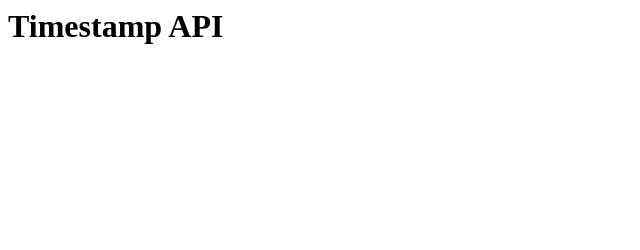
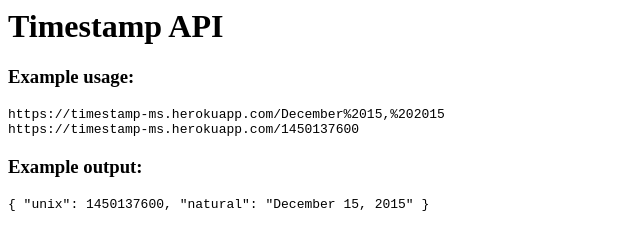
Before and after one commit to amzubair/timestamp-api, a website: page public/index.html in a window 1280 px wide. Shown: the whole page, without its empty margins (0-640 px from the left). Drawn offline with Linux system fonts and the light colour scheme.

Commit message:
modify index.html to include api usage documentation

```diff
--- a/public/index.html
+++ b/public/index.html
@@ -6,6 +6,16 @@
 <body>
 
     <h1>Timestamp API</h1>
+    <h3>Example usage:</h3>
+        <code>https://timestamp-ms.herokuapp.com/December%2015,%202015</code><br>
+        <code>https://timestamp-ms.herokuapp.com/1450137600</code>
+        <h3>Example output:</h3>
+        <code>
+            {
+              "unix": 1450137600,
+              "natural": "December 15, 2015"
+            }
+        </code>
 
 </body>
 </html>
```
